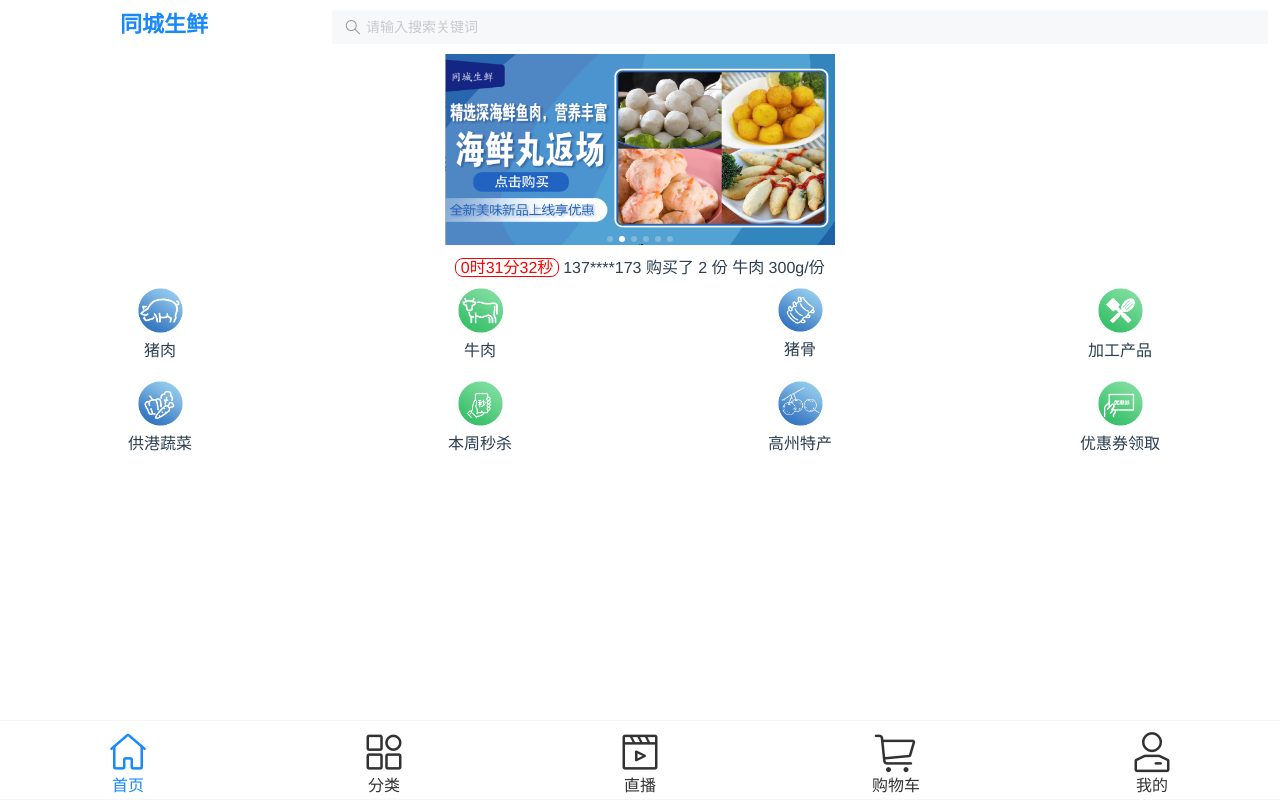
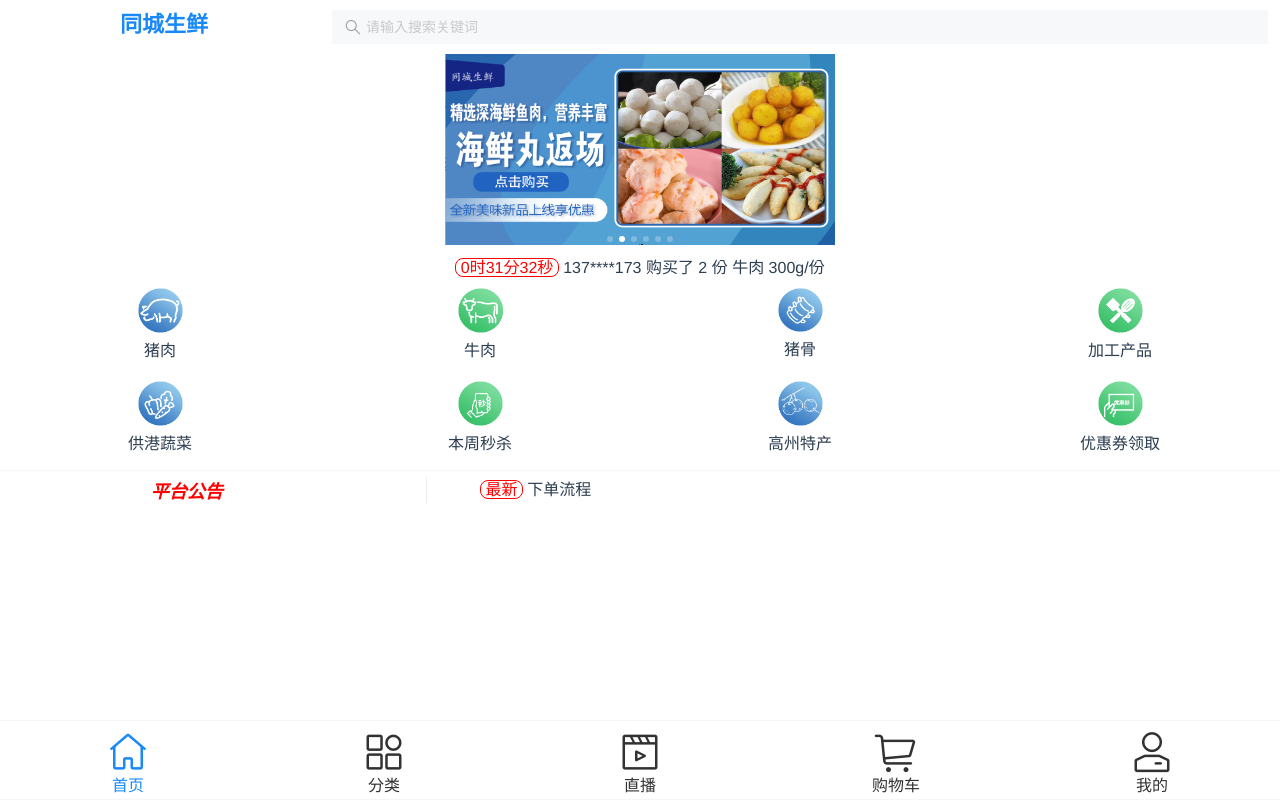
Before and after one commit to bart-zzb/fresh-product-e-commerce-platform, a Vue app in the folder mall-frontend/mall-app-frontend/mall-app/: page /index in a window 1280 px wide. Built offline with nearby package versions, Linux system fonts and the light colour scheme.

Commit message:
2024-03-18 平台轮播信息

```diff
--- a/mall-frontend/mall-app-frontend/mall-app/src/views/home/IndexView.vue
+++ b/mall-frontend/mall-app-frontend/mall-app/src/views/home/IndexView.vue
@@ -12,14 +12,14 @@
 
   <!--轮播图管理-->
   <van-row>
-    <van-col span="24">
+    <van-col span="24" >
       <van-swipe class="my-swipe" :autoplay="3000" indicator-color="white">
         <van-swipe-item v-for="item in carouselList"><img :src=item width="390px;"></van-swipe-item>
       </van-swipe>
     </van-col>
   </van-row>
 
-  <!--轮播信息-->
+  <!--用户轮播信息-->
   <van-swipe style="height: 24px;" :autoplay="2500" :show-indicators="false" vertical>
     <van-swipe-item v-for="item in orderList" style="height: 24px;margin:0px;">
       <p style="margin:0px 12px;"><span style="color: red;border: 1px solid red;border-radius: 8px;">&nbsp{{item.time}}&nbsp</span>
@@ -28,10 +28,31 @@
   </van-swipe>
 
   <!--图标分类-->
-  <van-row>
+  <van-row >
     <van-col v-for="item in labelList" span="6" style="margin: 10px auto;">
       <img :src="item.imgUrl" style="width: 45px;">
       <div>{{item.name}}</div>
+    </van-col>
+  </van-row>
+
+  <van-divider style="margin: 6px auto;"/>
+
+  <!--平台轮播信息-->
+  <van-row>
+    <van-col span="7">
+      <div style="font-weight: bold;font-size: 18px;margin: 0px auto;height: 24px;color: red"><i>平台公告</i></div>
+    </van-col>
+    <van-col span="2">
+      <van-divider vertical :hairline="false" style="height: 26px;"/>
+    </van-col>
+    <van-col span="15">
+      <van-swipe style="height: 24px;" :autoplay="2500" :show-indicators="false" vertical>
+        <van-swipe-item v-for="item in messageList">
+          <p style="text-align:left;line-height: 26px;margin: 0px;"><span style="color: red;border: 1px solid red;border-radius: 8px;">&nbsp最新&nbsp</span>
+            {{item.message}}
+          </p>
+        </van-swipe-item>
+      </van-swipe>
     </van-col>
   </van-row>
 
@@ -65,6 +86,12 @@ const orderList = ref([
   {time:"0时31分32秒",phone:"137****173",amount:"2",productName:"牛肉",specName:"300g/份"},
   {time:"2时40分16秒",phone:"135****0345",amount:"4",productName:"牛展",specName:"500g/份"}
 ]);
+
+const messageList = ref([
+  {message:"购买须知"},
+  {message:"下单流程"},
+  {message:"每日截单时间为23:00,23点前的订单,会于次日安排配送"}
+]);
 </script>
 
 <style scoped>
```
